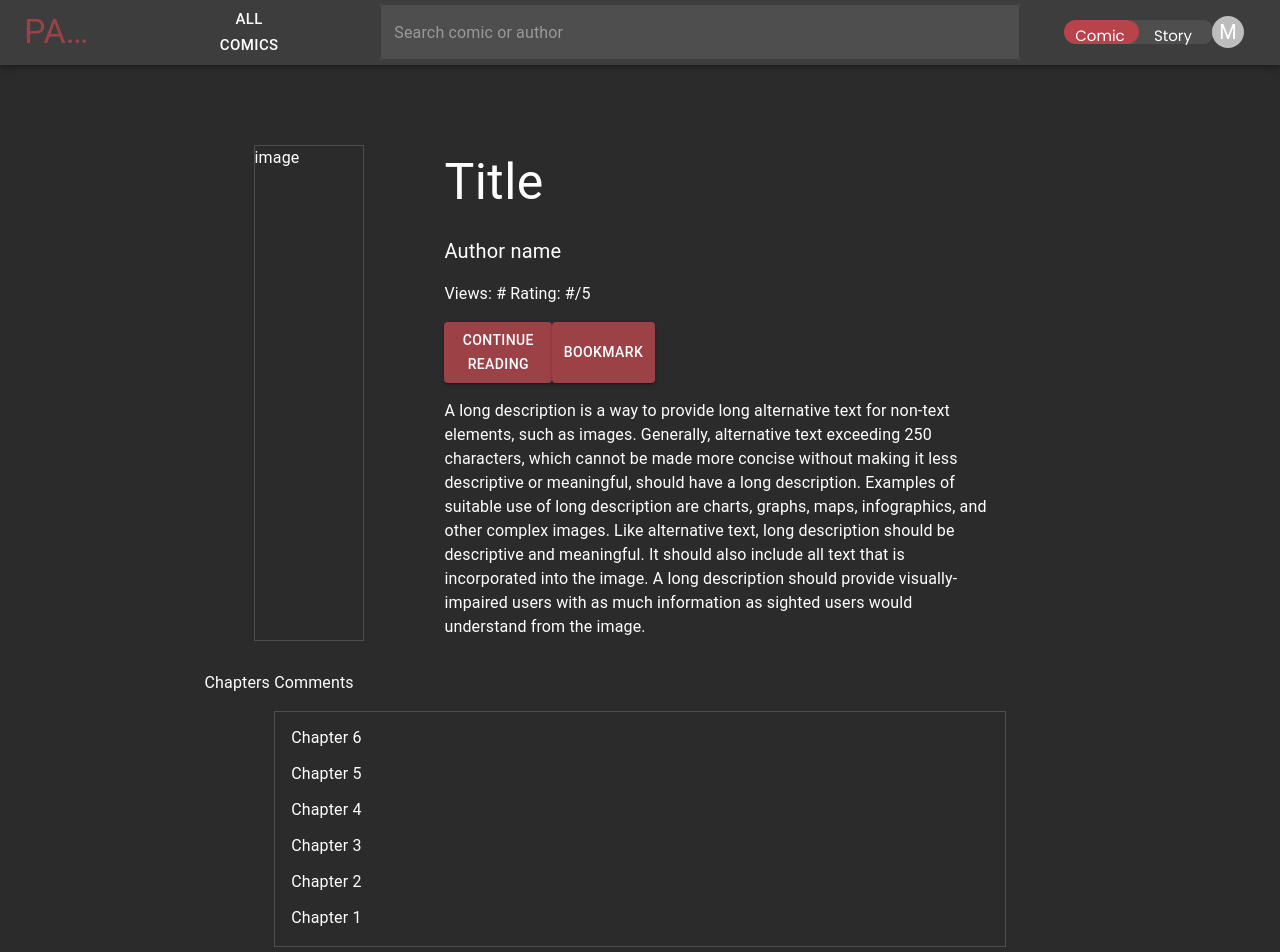
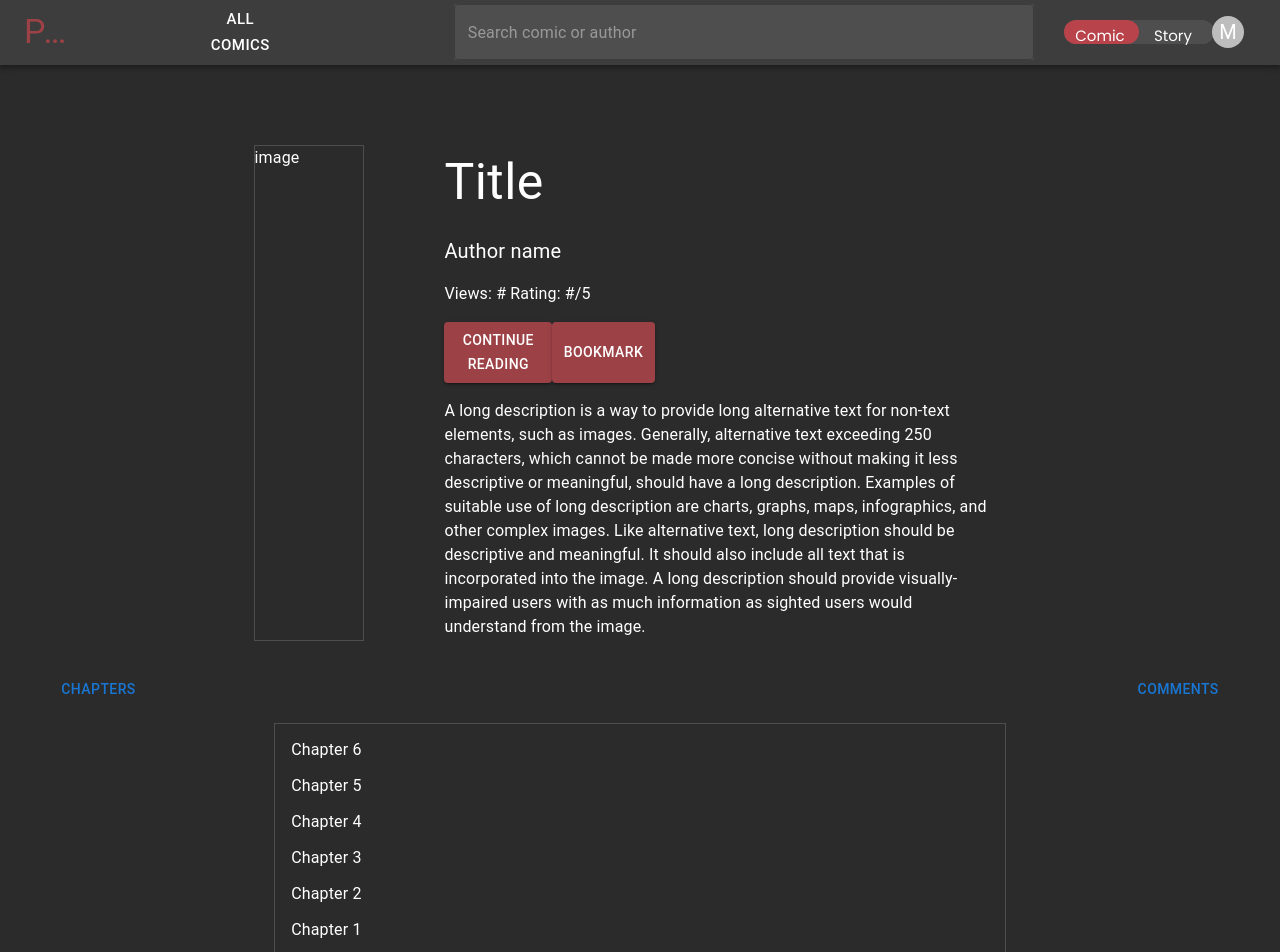
Before and after one commit to CobyYee/Panels, a React (Create React App) app in the folder client/: page /comic in a window 1280 px wide. Shown: the top 952 px of the page. Built offline with nearby package versions, Linux system fonts and the light colour scheme.

Commit message:
Adjustment to ComicScreen

```diff
--- a/client/src/components/Banner.js
+++ b/client/src/components/Banner.js
@@ -134,7 +134,7 @@ export default function Banner() {
                         pr={15}>
                             PANELS
                     </Typography>
-                    <Box pr={10}>
+                    <Box pr={22}>
                         <Button
                             fullWidth
                             onClick={() => navigate('/listscreen/')}
--- a/client/src/components/ComicScreen.js
+++ b/client/src/components/ComicScreen.js
@@ -1,7 +1,44 @@
 import { useState } from 'react'
-import { Typography, Box, Container, Grid, Button, MenuList, MenuItem } from '@mui/material';
+import { Typography, Box, Container, Grid, Button, MenuList, MenuItem, List, ListItem, ListItemText, ListItemAvatar } from '@mui/material';
 
 export default function ComicScreen() {
+    const [status, setStatus] = useState("chapters");
+
+    let display =   <MenuList>
+                    <MenuItem>
+                        <Typography color='white'>Chapter 6</Typography>
+                    </MenuItem>
+                    <MenuItem>
+                        <Typography color='white'>Chapter 5</Typography>
+                    </MenuItem>
+                    <MenuItem>
+                        <Typography color='white'>Chapter 4</Typography>
+                    </MenuItem>
+                    <MenuItem>
+                        <Typography color='white'>Chapter 3</Typography>
+                    </MenuItem>
+                    <MenuItem>
+                        <Typography color='white'>Chapter 2</Typography>
+                    </MenuItem>
+                    <MenuItem>
+                        <Typography color='white'>Chapter 1</Typography>
+                    </MenuItem>
+                </MenuList>
+
+    if (status === "comments") {
+        display =   <List>
+                        <ListItem>
+                            <ListItemText primary="USER" secondary={ <Typography color='white'>comment</Typography> }/>
+                        </ListItem>
+                        <ListItem>
+                            <ListItemText primary="USER" secondary={ <Typography color='white'>comment</Typography> }/>
+                        </ListItem>
+                        <ListItem>
+                            <ListItemText primary="USER" secondary={ <Typography color='white'>comment</Typography> }/>
+                        </ListItem>
+                    </List>
+    }
+
     return (
         <Box sx={{ paddingTop: 10, display: 'flex', flexDirection: 'column', justifyContent: 'center', alignItems: 'center' }}>
             <Grid item={true} xs={11} container sx={{ display: 'flex', justifyContent: 'center' }} pb={4}>
@@ -35,31 +72,13 @@ export default function ComicScreen() {
                 </Grid>
             </Grid>
             <Grid item={true} xs={11} container spacing={2}>
-                <Grid item xs={4} sx={{ display: 'flex', justifyContent: 'flex-end' }} pr={10}>
-                    <Typography color='white'>Chapters      Comments</Typography>
+                <Grid item xs={12} sx={{ display: 'flex', justifyContent: 'space-between' }}>
+                    <Button onClick={() => setStatus("chapters")}>Chapters</Button>
+                    <Button onClick={() => setStatus("comments")}>Comments</Button>
                 </Grid>
                 <Grid item xs={12} sx={{ display: 'flex', justifyContent: 'center' }}>
                     <Box sx={{ border: 1, borderColor: '#4e4e4e', height: '100%', width: '57vw' }}>
-                        <MenuList>
-                        <MenuItem>
-                            <Typography color='white'>Chapter 6</Typography>
-                        </MenuItem>
-                        <MenuItem>
-                            <Typography color='white'>Chapter 5</Typography>
-                        </MenuItem>
-                        <MenuItem>
-                            <Typography color='white'>Chapter 4</Typography>
-                        </MenuItem>
-                        <MenuItem>
-                            <Typography color='white'>Chapter 3</Typography>
-                        </MenuItem>
-                        <MenuItem>
-                            <Typography color='white'>Chapter 2</Typography>
-                        </MenuItem>
-                        <MenuItem>
-                            <Typography color='white'>Chapter 1</Typography>
-                        </MenuItem>
-                        </MenuList>
+                        { display }
                     </Box>
                 </Grid>
             </Grid>
```
